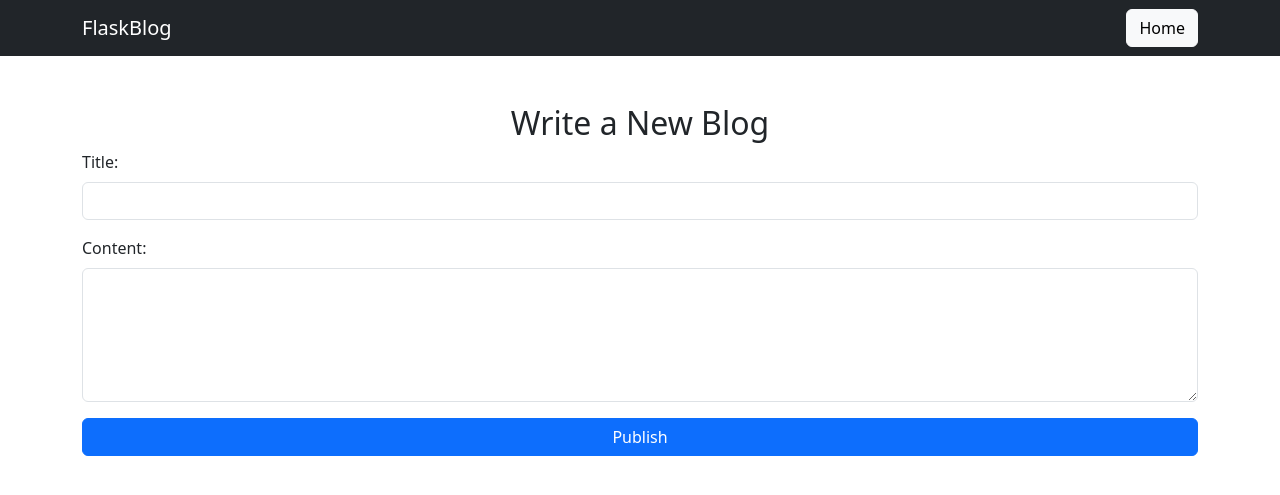
After one commit to neelp2303/Flask_Auth_App, a Flask app: page /create_blog in a window 1280 px wide. The commit adds this page. Shown: the top 495 px of the page. Run offline with Flask 3, Linux system fonts and the light colour scheme; a user stored in the database is signed in.

Commit message:
Addedd Blog Feature

```diff
--- a/app.py
+++ b/app.py
@@ -1,11 +1,12 @@
 from flask import Flask, request, render_template, redirect, session, g
 import sqlite3
-import bcrypt # type: ignore
+import bcrypt  # type: ignore
 
 app = Flask(__name__)
-app.secret_key = 'secret_key'
+app.secret_key = "secret_key"
 
 DATABASE = "database.db"
+
 
 # Function to get database connection
 def get_db():
@@ -15,77 +16,130 @@ def get_db():
     return g.db
 
 
-
 # Initialize Database
 def init_db():
     with sqlite3.connect(DATABASE) as conn:
         cursor = conn.cursor()
-        cursor.execute("""
+        cursor.execute(
+            """
             CREATE TABLE IF NOT EXISTS users (
                 id INTEGER PRIMARY KEY AUTOINCREMENT,
                 name TEXT NOT NULL,
                 email TEXT UNIQUE NOT NULL,
                 password TEXT NOT NULL
             )
-        """)
+        """
+        )
+        cursor.execute('''CREATE TABLE IF NOT EXISTS blogs (
+                        id INTEGER PRIMARY KEY AUTOINCREMENT,
+                        title TEXT NOT NULL,
+                        content TEXT NOT NULL,
+                        author TEXT NOT NULL)''')
         conn.commit()
         # conn.close()
 
+
 init_db()
 
-@app.route('/')
+
+@app.route("/")
 def index():
-    return render_template('index.html')
+    return render_template("index.html")
 
-@app.route('/register', methods=['GET', 'POST'])
+
+@app.route("/register", methods=["GET", "POST"])
 def register():
-    if request.method == 'POST':
-        name = request.form['name']
-        email = request.form['email']
-        password = request.form['password']
+    if request.method == "POST":
+        name = request.form["name"]
+        email = request.form["email"]
+        password = request.form["password"]
 
-        hashed_password = bcrypt.hashpw(password.encode('utf-8'), bcrypt.gensalt()).decode('utf-8')
+        hashed_password = bcrypt.hashpw(
+            password.encode("utf-8"), bcrypt.gensalt()
+        ).decode("utf-8")
 
         db = get_db()
         try:
-            db.execute("INSERT INTO users (name, email, password) VALUES (?, ?, ?)", (name, email, hashed_password))
+            db.execute(
+                "INSERT INTO users (name, email, password) VALUES (?, ?, ?)",
+                (name, email, hashed_password),
+            )
             db.commit()
-            return redirect('/login')
+            return redirect("/login")
         except sqlite3.IntegrityError:
-            return render_template('register.html', error="Email already exists!")
+            return render_template("register.html", error="Email already exists!")
 
-    return render_template('register.html')
+    return render_template("register.html")
 
-@app.route('/login', methods=['GET', 'POST'])
+
+@app.route("/login", methods=["GET", "POST"])
 def login():
-    if request.method == 'POST':
-        email = request.form['email']
-        password = request.form['password']
+    if request.method == "POST":
+        email = request.form["email"]
+        password = request.form["password"]
 
         db = get_db()
         user = db.execute("SELECT * FROM users WHERE email = ?", (email,)).fetchone()
 
-        if user and bcrypt.checkpw(password.encode('utf-8'), user["password"].encode('utf-8')):
-            session['email'] = user["email"]
-            return redirect('/dashboard')
+        if user and bcrypt.checkpw(
+            password.encode("utf-8"), user["password"].encode("utf-8")
+        ):
+            session["email"] = user["email"]
+            return redirect("/homepage")
         else:
-            return render_template('login.html', error="Invalid credentials")
+            return render_template("login.html", error="Invalid credentials")
 
-    return render_template('login.html')
+    return render_template("login.html")
 
-@app.route('/dashboard')
+
+@app.route("/dashboard")
 def dashboard():
+    if "email" in session:
+        db = get_db()
+        user = db.execute(
+            "SELECT * FROM users WHERE email = ?", (session["email"],)
+        ).fetchone()
+        return render_template("dashboard.html", user=user)
+
+    return redirect("/login")
+
+
+@app.route("/create_blog", methods=["GET", "POST"])
+def create_blog():
+    if "email" not in session:
+        return redirect("/login")
+
+    if request.method == "POST":
+        title = request.form["title"]
+        content = request.form["content"]
+        author = session["email"]
+
+        db = get_db()
+        db.execute(
+            "INSERT INTO blogs (title, content, author) VALUES (?, ?, ?)",
+            (title, content, author),
+        )
+        db.commit()
+
+        return redirect("/homepage")
+
+    return render_template("create_blog.html")
+
+
+@app.route("/homepage")
+def homepage():
     if 'email' in session:
         db = get_db()
-        user = db.execute("SELECT * FROM users WHERE email = ?", (session['email'],)).fetchone()
-        return render_template('dashboard.html', user=user)
+        blogs = db.execute("SELECT * FROM blogs ORDER BY id DESC").fetchall()
+    return render_template("homepage.html", blogs=blogs)
 
-    return redirect('/login')
 
-@app.route('/logout')
+
+@app.route("/logout")
 def logout():
-    session.pop('email', None)
-    return redirect('/login')
+    session.pop("email", None)
+    return redirect("/login")
 
-if __name__ == '__main__':
+
+if __name__ == "__main__":
     app.run(debug=True)
--- /dev/null
+++ b/templates/create_blog.html
@@ -0,0 +1,37 @@
+<!DOCTYPE html>
+<html lang="en">
+
+<head>
+    <title>Create Blog</title>
+    <meta charset="utf-8">
+    <meta name="viewport" content="width=device-width, initial-scale=1">
+    <link href="https://cdn.jsdelivr.net/npm/bootstrap@5.3.3/dist/css/bootstrap.min.css" rel="stylesheet">
+</head>
+
+<body>
+
+    <nav class="navbar navbar-expand-lg navbar-dark bg-dark">
+        <div class="container">
+            <a class="navbar-brand" href="/">FlaskBlog</a>
+            <a class="btn btn-light" href="/">Home</a>
+        </div>
+    </nav>
+
+    <div class="container mt-5">
+        <h2 class="text-center">Write a New Blog</h2>
+        <form action="/create_blog" method="POST">
+            <div class="mb-3">
+                <label class="form-label">Title:</label>
+                <input type="text" class="form-control" name="title" required>
+            </div>
+            <div class="mb-3">
+                <label class="form-label">Content:</label>
+                <textarea class="form-control" name="content" rows="5" required></textarea>
+            </div>
+            <button type="submit" class="btn btn-primary w-100">Publish</button>
+        </form>
+    </div>
+
+</body>
+
+</html>
--- a/templates/dashboard.html
+++ b/templates/dashboard.html
@@ -29,8 +29,6 @@
         .profile-card h2 {
             color: #007bff;
         }
-
-
     </style>
 </head>
 
@@ -39,7 +37,7 @@
     <!-- Navbar -->
     <nav class="navbar navbar-expand-lg navbar-dark bg-dark">
         <div class="container">
-            <a class="navbar-brand" href="/">FlaskAuth</a>
+            <a class="navbar-brand" href="/homepage">FlaskAuth</a>
             <button class="navbar-toggler" type="button" data-bs-toggle="collapse" data-bs-target="#navbarNav">
                 <span class="navbar-toggler-icon"></span>
             </button>
--- a/templates/index.html
+++ b/templates/index.html
@@ -32,8 +32,6 @@
         .hero p {
             font-size: 1.2rem;
         }
-
-
     </style>
 </head>
 
```
Also changed, not shown: templates/homepage.html (added, +39 -0 lines), templates/static/styles.css (added, +16 -0 lines), database.db.
